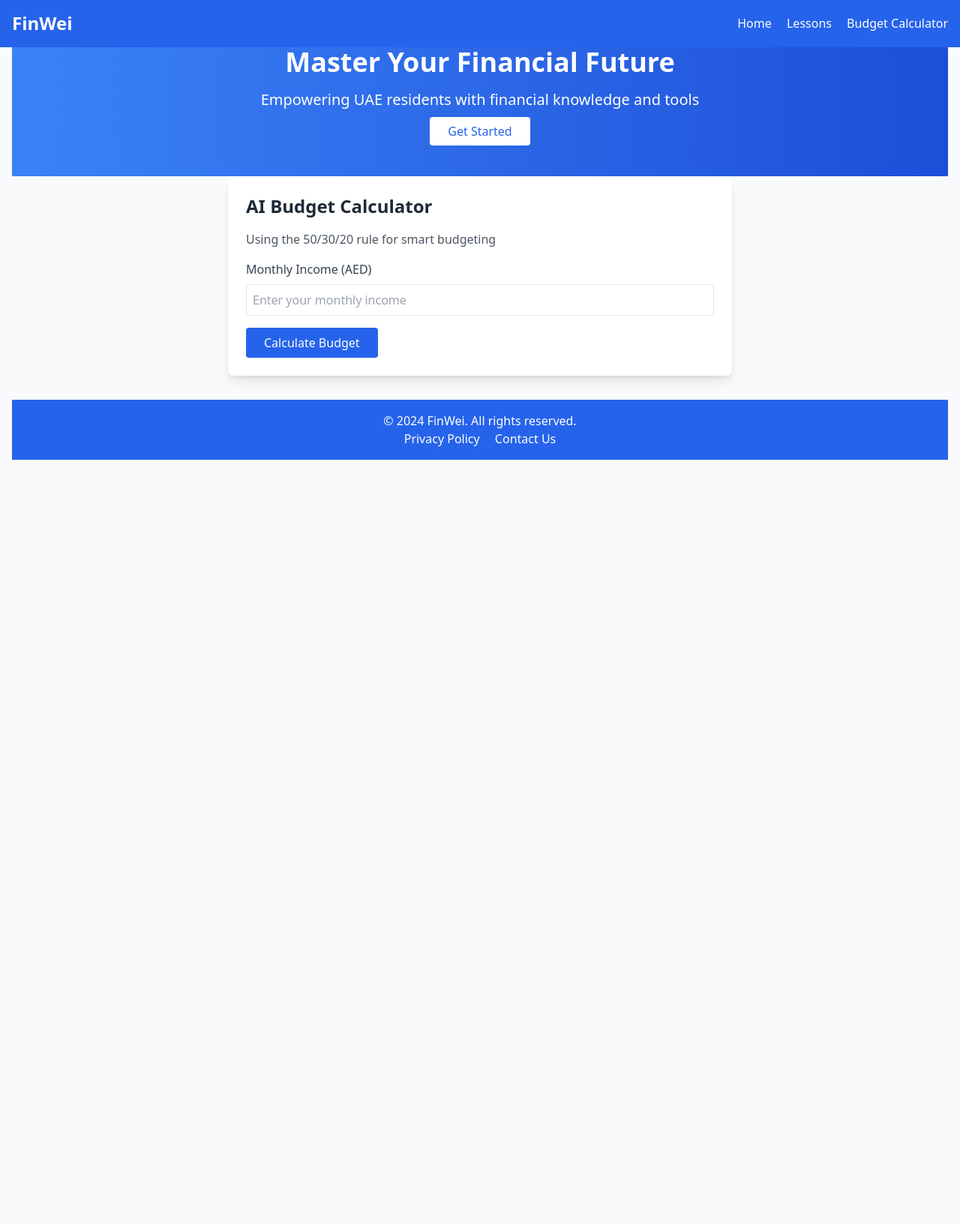
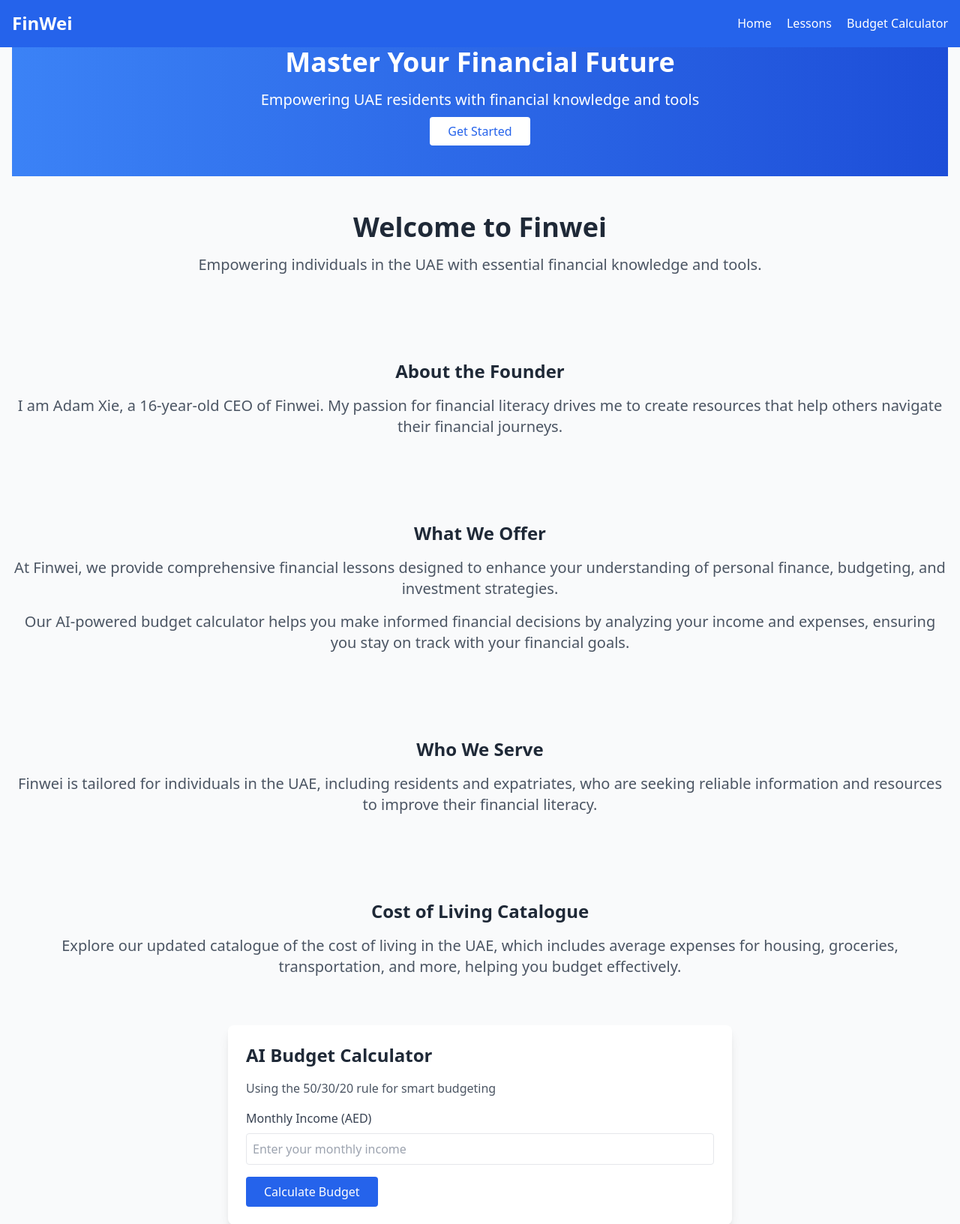
Before and after one commit to AdamXie3/finwei, a Flask app: page / in a window 1280 px wide. Shown: the part 65-1697 px from the top of the page at 75% size. Before the commit the page ends 678 px from the top, so only its background shows below. Run offline with Flask 3, Linux system fonts and the light colour scheme.

Commit message:
Update index.html with founder details and website purpose

```diff
--- a/templates/index.html
+++ b/templates/index.html
@@ -24,6 +24,32 @@
             <h2 class="text-4xl font-bold mb-4">Master Your Financial Future</h2>
             <p class="text-xl mb-4">Empowering UAE residents with financial knowledge and tools</p>
             <a href="#calculator" class="bg-white text-blue-600 px-6 py-2 rounded hover:bg-blue-100">Get Started</a>
+        </section>
+
+        <section class="text-center py-12">
+            <h2 class="text-4xl font-bold text-gray-800 mb-4">Welcome to Finwei</h2>
+            <p class="text-xl text-gray-600 mb-4">Empowering individuals in the UAE with essential financial knowledge and tools.</p>
+        </section>
+
+        <section class="text-center py-12">
+            <h3 class="text-2xl font-bold text-gray-800 mb-4">About the Founder</h3>
+            <p class="text-xl text-gray-600 mb-4">I am Adam Xie, a 16-year-old CEO of Finwei. My passion for financial literacy drives me to create resources that help others navigate their financial journeys.</p>
+        </section>
+
+        <section class="text-center py-12">
+            <h3 class="text-2xl font-bold text-gray-800 mb-4">What We Offer</h3>
+            <p class="text-xl text-gray-600 mb-4">At Finwei, we provide comprehensive financial lessons designed to enhance your understanding of personal finance, budgeting, and investment strategies.</p>
+            <p class="text-xl text-gray-600 mb-4">Our AI-powered budget calculator helps you make informed financial decisions by analyzing your income and expenses, ensuring you stay on track with your financial goals.</p>
+        </section>
+
+        <section class="text-center py-12">
+            <h3 class="text-2xl font-bold text-gray-800 mb-4">Who We Serve</h3>
+            <p class="text-xl text-gray-600 mb-4">Finwei is tailored for individuals in the UAE, including residents and expatriates, who are seeking reliable information and resources to improve their financial literacy.</p>
+        </section>
+
+        <section class="text-center py-12">
+            <h3 class="text-2xl font-bold text-gray-800 mb-4">Cost of Living Catalogue</h3>
+            <p class="text-xl text-gray-600 mb-4">Explore our updated catalogue of the cost of living in the UAE, which includes average expenses for housing, groceries, transportation, and more, helping you budget effectively.</p>
         </section>
 
         <section id="calculator" class="max-w-2xl mx-auto bg-white rounded-lg shadow-lg p-6 mb-8">
```
